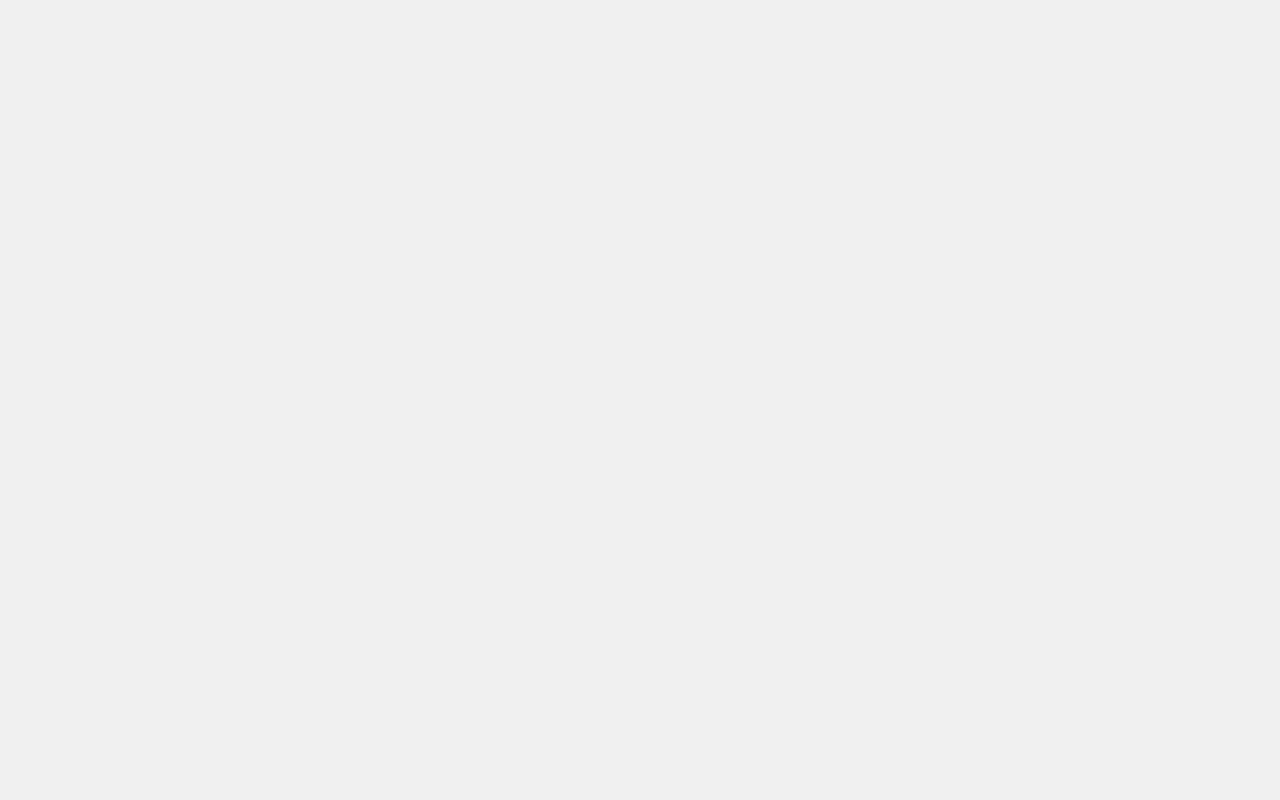
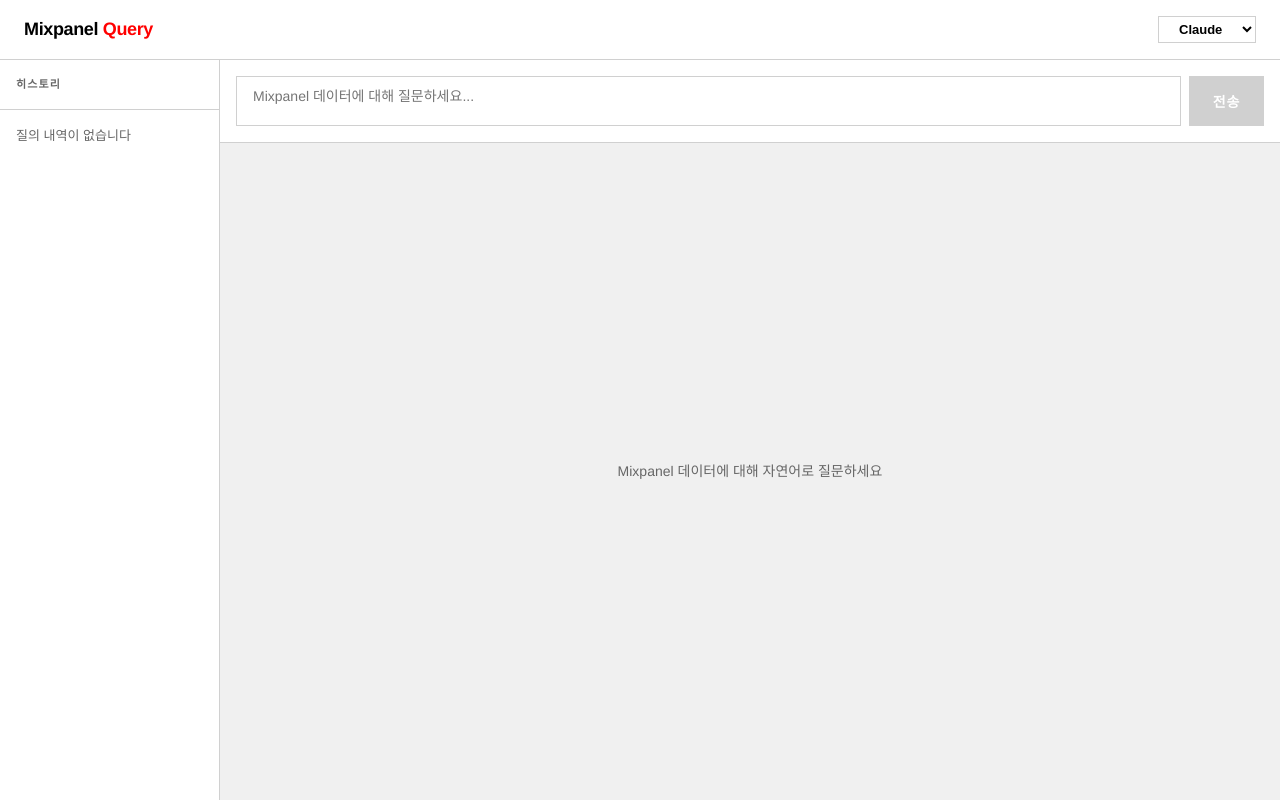
Before and after one commit to sykim-kr/mixpanel-nl-query, a React (Vite) app in the folder client/: page / in a window 1280 px wide. Built offline with nearby package versions, Linux system fonts and the light colour scheme.

Commit message:
feat: assemble App layout with all components

```diff
--- a/client/src/App.tsx
+++ b/client/src/App.tsx
@@ -1,5 +1,100 @@
-function App() {
-  return <div id="app" />
+import { useState } from 'react';
+import QueryInput from './components/QueryInput';
+import AnswerPanel from './components/AnswerPanel';
+import MetadataPanel from './components/MetadataPanel';
+import DataTable from './components/DataTable';
+import ChartPanel from './components/ChartPanel';
+import HistoryList from './components/HistoryList';
+import ErrorMessage from './components/ErrorMessage';
+import LoadingSpinner from './components/LoadingSpinner';
+import { useQuery } from './hooks/useQuery';
+import { useHistory } from './hooks/useHistory';
+
+type Provider = 'anthropic' | 'openai';
+
+export default function App() {
+  const [provider, setProvider] = useState<Provider>('anthropic');
+  const { isLoading, error, submitQuery } = useQuery();
+  const { entries, selectedId, selectedEntry, setSelectedId, addEntry } = useHistory();
+
+  const handleSubmit = async (question: string) => {
+    const result = await submitQuery(question, provider);
+    if (result) {
+      addEntry(question, result);
+    }
+  };
+
+  const displayResult = selectedEntry?.response ?? null;
+
+  return (
+    <div style={{ height: '100vh', display: 'flex', flexDirection: 'column' }}>
+      {/* Header */}
+      <header style={{
+        display: 'flex',
+        justifyContent: 'space-between',
+        alignItems: 'center',
+        padding: 'var(--space-md) var(--space-lg)',
+        borderBottom: '1px solid var(--border)',
+        background: 'var(--white)',
+      }}>
+        <h1 style={{ fontSize: '18px', fontWeight: 700 }}>
+          Mixpanel <span style={{ color: 'var(--accent)' }}>Query</span>
+        </h1>
+        <select
+          value={provider}
+          onChange={e => setProvider(e.target.value as Provider)}
+          style={{
+            padding: 'var(--space-xs) var(--space-md)',
+            border: '1px solid var(--border)',
+            background: 'var(--white)',
+            fontSize: '13px',
+            fontWeight: 600,
+          }}
+        >
+          <option value="anthropic">Claude</option>
+          <option value="openai">GPT</option>
+        </select>
+      </header>
+
+      {/* Body */}
+      <div style={{ flex: 1, display: 'flex', overflow: 'hidden' }}>
+        {/* Sidebar */}
+        <HistoryList
+          entries={entries}
+          selectedId={selectedId}
+          onSelect={setSelectedId}
+        />
+
+        {/* Main */}
+        <div style={{ flex: 1, display: 'flex', flexDirection: 'column', overflow: 'hidden' }}>
+          <QueryInput onSubmit={handleSubmit} isLoading={isLoading} />
+
+          <div style={{ flex: 1, overflow: 'auto', padding: 'var(--space-md)' }}>
+            {isLoading && <LoadingSpinner />}
+            {error && <ErrorMessage message={error} />}
+            {displayResult && (
+              <>
+                <AnswerPanel answer={displayResult.answer} />
+                <MetadataPanel metadata={displayResult.metadata} />
+                {displayResult.chart && <ChartPanel chart={displayResult.chart} />}
+                <DataTable table={displayResult.table} />
+              </>
+            )}
+            {!isLoading && !error && !displayResult && (
+              <div style={{
+                display: 'flex',
+                justifyContent: 'center',
+                alignItems: 'center',
+                height: '100%',
+                color: 'var(--text-secondary)',
+                fontSize: '14px',
+              }}>
+                Mixpanel 데이터에 대해 자연어로 질문하세요
+              </div>
+            )}
+          </div>
+        </div>
+      </div>
+    </div>
+  );
 }
-
-export default App
```
